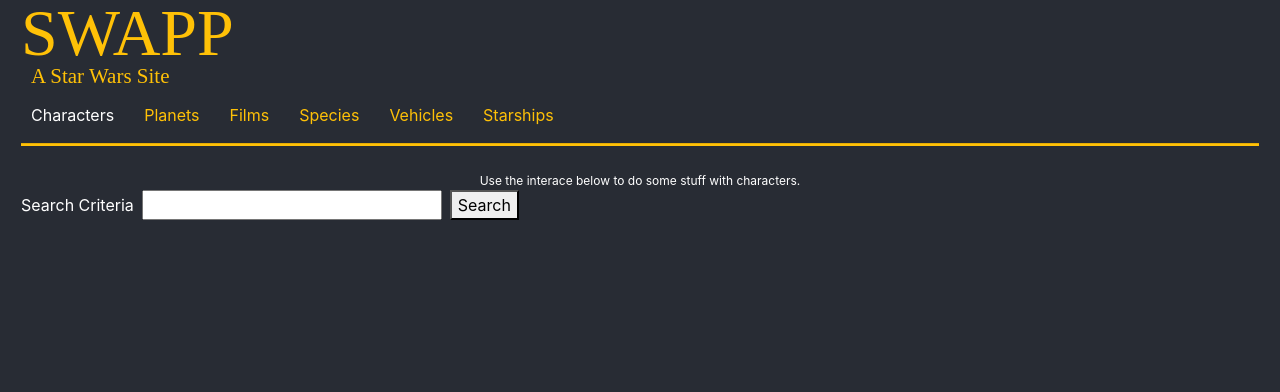
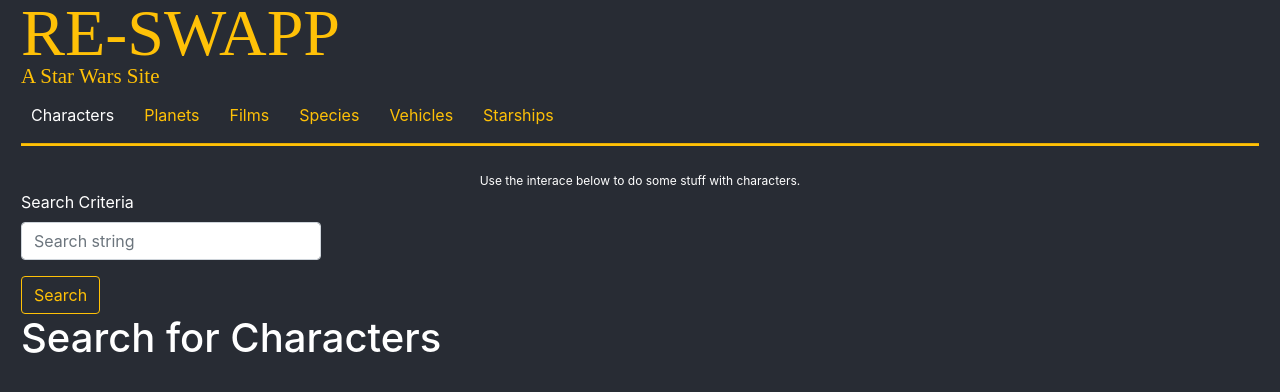
Before and after one commit to buzznode/react-swapp, a React (Create React App) app: page /characters in a window 1280 px wide. Shown: the top 392 px of the page. Built offline with nearby package versions, Linux system fonts and the light colour scheme.

Commit message:
Wired up Character people search; added react-bootstrap form and validation

```diff
--- a/src/components/Characters.js
+++ b/src/components/Characters.js
@@ -1,46 +1,97 @@
-import React, { Component } from 'react';
+import React, { useState, useEffect } from 'react';
+import Form from 'react-bootstrap/Form';
+import { Col } from 'react-bootstrap';
+import Button from 'react-bootstrap/Button';
 
-class Characters extends Component {
-  constructor(props) {
-    super(props);
-    this.state = {
-      searchString: ''
+import SWAPI from '../api/SWAPI';
+
+function Characters() {
+  const [query, setQuery] = useState('');
+  const [search, setSearch] = useState('');
+  const [validated, setValidated] = useState(false);
+  const [result, loading] = useAsyncHook(query);
+
+  function handleSubmit(e) {
+    const form = e.currentTarget;
+
+    if (form.checkValidity() === false) {
+      e.preventDefault();
+      e.stopPropagation();
+    }
+
+    if (form[0].validity.valid) {
+      e.preventDefault();
+      setQuery(search);
+    }
+
+    setValidated(true);
+  }
+
+  function useAsyncHook(criteria) {
+    const [result, setResult] = useState([]);
+    const [loading, setLoading] = useState(false);
+
+    useEffect(() => {
+      async function fetchCharacterList() {
+        try {
+          setLoading(true);
+          const response = await SWAPI.get('/people', {
+            params: {
+              q: criteria
+            }
+          });
+
+          setResult(response.data);
+        }
+        catch (e) {
+          setLoading(null);
+          console.log(`Axios request failed: ${e}`);
         }
       }
 
-  changeHandler = (e) => {
-    this.setState({
-      searchString: e.target.value
-    });
+      if (criteria !== '') {
+        fetchCharacterList();
+      }
+    }, [criteria]);
+
+    return [result, loading];
   }
 
-  clickHandler = (e) => {
-    e.preventDefault();
-    alert(`got click with ${this.state.searchString}`);
-  }
-
-  render() {
   return (
     <div className="content">
       <div className="instructions">
         Use the interace below to do some stuff with characters.
       </div>
-        <form>
-          <div className="search-line">
-            <div className="pad-right-1">
-              Search Criteria
-            </div>
-            <div className="pad-right-1">
-              <input type='text' style={{width: '300px'}} onChange={this.changeHandler} />
-            </div>
-            <div>
-              <button onClick={this.clickHandler}>Search</button>
-            </div>
-          </div>
-        </form>
+      <Form noValidate validated={validated} onSubmit={handleSubmit}>
+        <Form.Row>
+          <Form.Group as={Col} md="4" controlId="validationCustom0">
+            <Form.Label>Search Criteria</Form.Label>
+            <Form.Control
+              required
+              type="text"
+              style={{width: '300px'}}
+              placeholder="Search string"
+              onChange={e => setSearch(e.target.value)}
+            />
+            <Form.Control.Feedback type="invalid">
+              Type something, loser
+            </Form.Control.Feedback>
+          </Form.Group>
+        </Form.Row>
+        <Button type="submit" variant="outline-warning">Search</Button>
+      </Form>
+
+      {
+        loading === false ? (
+          <h1>Search for Characters</h1>
+        ) : loading === null ? (
+          <h1>No Characters Found</h1>
+        ) : (
+          result.map(item => {return <p>Character: {item.name}</p>})
+        )
+      }
     </div>
   );
 }
-}
 
 export default Characters
--- a/src/components/Header.js
+++ b/src/components/Header.js
@@ -9,7 +9,7 @@
 
   return (
     <>
-      <div className="header">SWAPP</div>
+      <div className="header">RE-SWAPP</div>
       <div className="subheader">A Star Wars Site</div>
       <Navbar>
         <Nav activeKey={location.pathname}>
--- a/src/styles/Swapp.scss
+++ b/src/styles/Swapp.scss
@@ -48,7 +48,7 @@
   display: flex;
   flex-direction: row;
   justify-content: left;
-  padding-left: calc(15px + 2vmin);
+  padding-left: calc(5px + 2vmin);
   padding-top: 0px;
   font-size: calc(5px + 2vmin);
   font-family: "Star Jedi";
```
Also changed, not shown: src/api/SWAPI.js (line endings or trailing spaces). Lines whose indentation alone changed are shown as unchanged.
